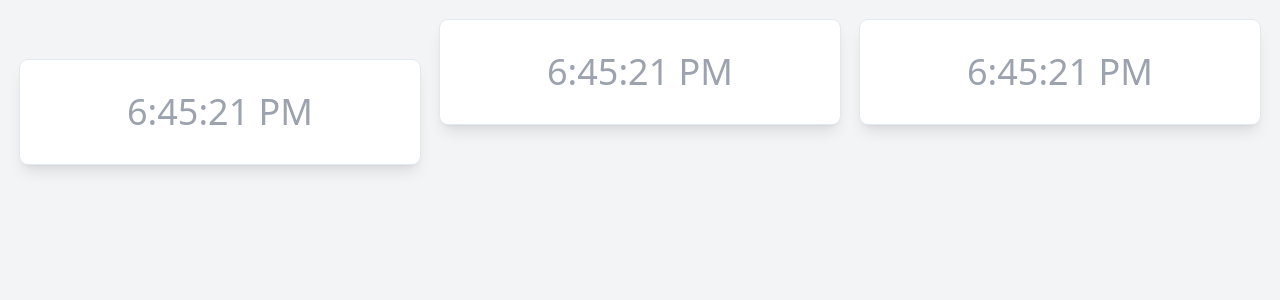
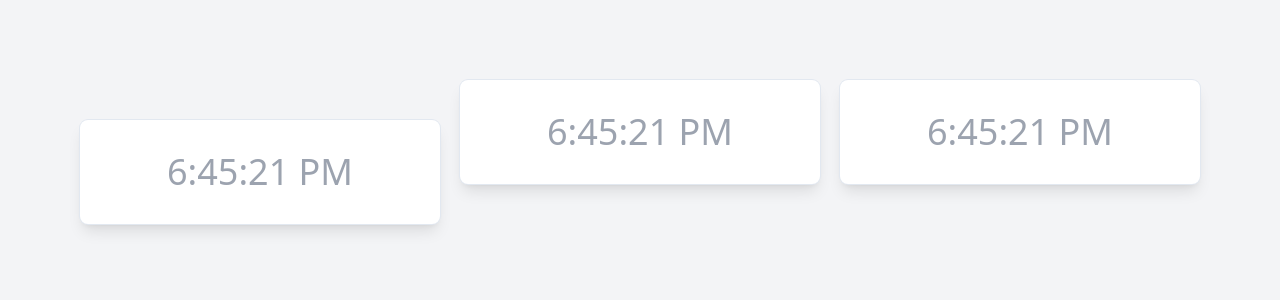
Before and after one commit to Bishoymly/home, a Next.js app: page / in a window 1280 px wide. Shown: the top 300 px of the page. Built offline with nearby package versions, Linux system fonts and the light colour scheme.

Commit message:
increased padding for homepage

```diff
--- a/src/app/page.js
+++ b/src/app/page.js
@@ -2,7 +2,7 @@ import DigitalClock from "./digital-clock";
 
 export default function Home() {
   return (
-    <div className="bg-gray-100 h-screen columns-3 gap-5 p-5">
+    <div className="bg-gray-100 h-screen columns-3 gap-5 p-20">
       <div className="transition ease-in-out hover:scale-110 hover:bg-blue-500 hover:ring-blue-500 hover:shadow-xl group p-3 ring-1 ring-slate-200 bg-white shadow-lg rounded-lg my-10 py-8 px-5 font-sans font-medium text-4xl text-center hover:text-gray-100 text-gray-400">
         <DigitalClock />
       </div>
```
